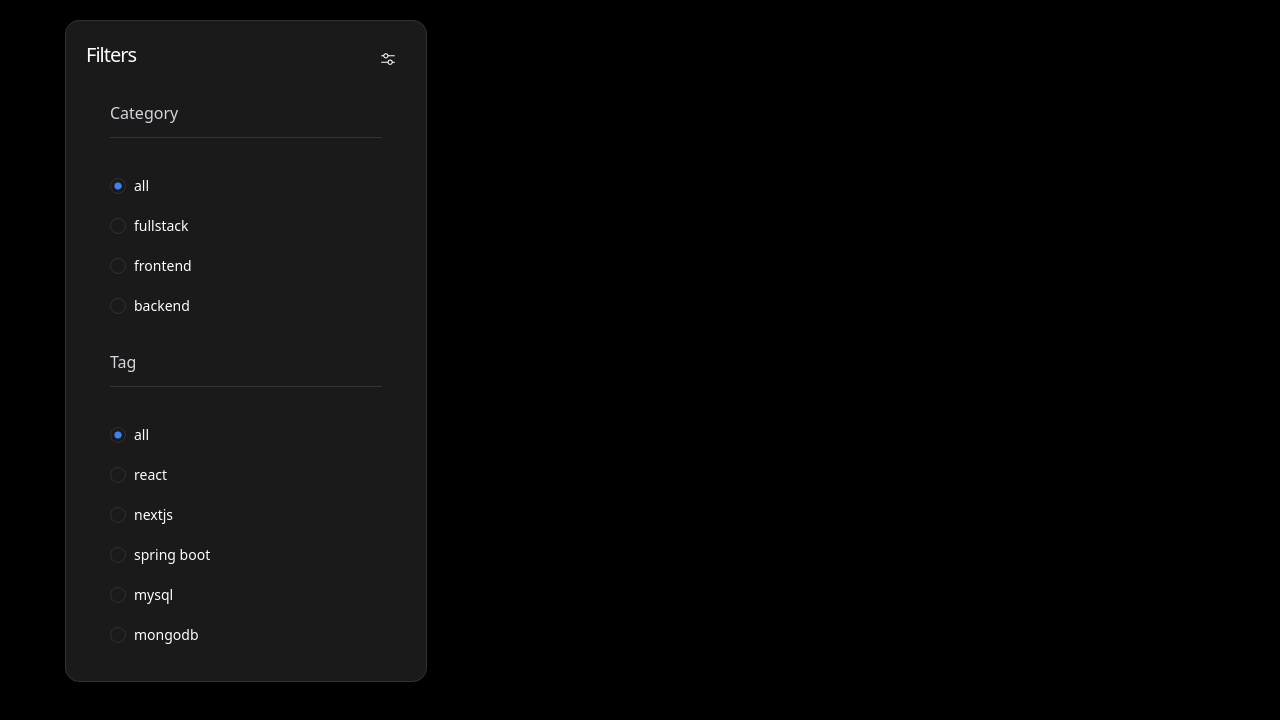
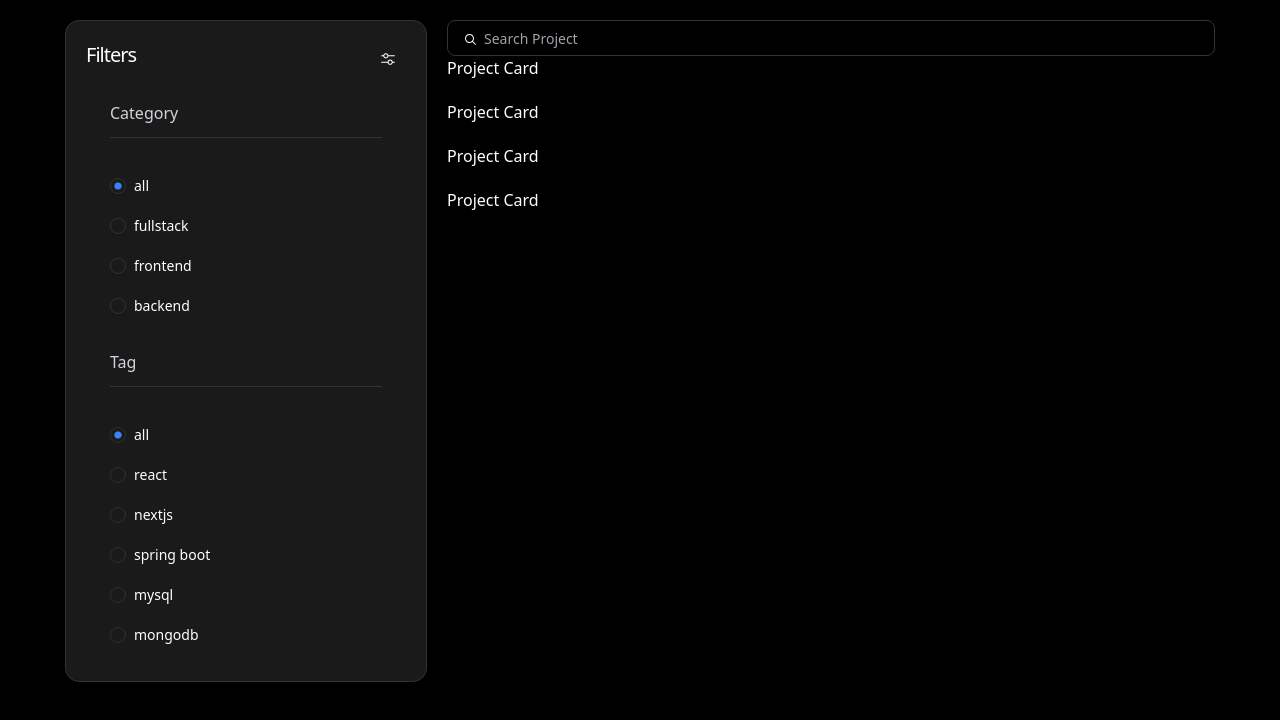
Before and after one commit to smaranbh7/Project-Management-System, a React (Vite) app in the folder Frontend/ProjectManagementSystem/: page / in a window 1280 px wide. Shown: the top 720 px of the page. Built offline with nearby package versions, Linux system fonts and the light colour scheme.

Commit message:
Frontend - Created search box

```diff
--- /dev/null
+++ b/Frontend/ProjectManagementSystem/src/components/ui/input.jsx
@@ -0,0 +1,24 @@
+import * as React from "react"
+
+import { cn } from "@/lib/utils"
+
+function Input({
+  className,
+  type,
+  ...props
+}) {
+  return (
+    <input
+      type={type}
+      data-slot="input"
+      className={cn(
+        "file:text-foreground placeholder:text-muted-foreground selection:bg-primary selection:text-primary-foreground dark:bg-input/30 border-input flex h-9 w-full min-w-0 rounded-md border bg-transparent px-3 py-1 text-base shadow-xs transition-[color,box-shadow] outline-none file:inline-flex file:h-7 file:border-0 file:bg-transparent file:text-sm file:font-medium disabled:pointer-events-none disabled:cursor-not-allowed disabled:opacity-50 md:text-sm",
+        "focus-visible:border-ring focus-visible:ring-ring/50 focus-visible:ring-[3px]",
+        "aria-invalid:ring-destructive/20 dark:aria-invalid:ring-destructive/40 aria-invalid:border-destructive",
+        className
+      )}
+      {...props} />
+  );
+}
+
+export { Input }
--- a/Frontend/ProjectManagementSystem/src/pages/ProjectList/ProjectList.jsx
+++ b/Frontend/ProjectManagementSystem/src/pages/ProjectList/ProjectList.jsx
@@ -1,9 +1,11 @@
 import { Card, CardContent } from "../../components/ui/card";
 import { Button } from "../../components/ui/button";
-import { MixerHorizontalIcon } from "@radix-ui/react-icons";
+import { MagnifyingGlassIcon, MixerHorizontalIcon } from "@radix-ui/react-icons";
 import { ScrollArea } from "../../components/ui/scroll-area";
 import { RadioGroup, RadioGroupItem } from "../../components/ui/radio-group";
 import { Label } from "../../components/ui/label";
+import { Input } from "../../components/ui/input"
+import { useState } from "react";
 
 const tags = [
   "all",
@@ -17,8 +19,12 @@
 ];
 
 function ProjectList() {
+  const [keyword, setKeyword] = useState("");
   const handleFilterChange = (section, value) => {
     console.log("value", value, section);
+  };
+  const handleSearchChange =(e)=>{
+    setKeyword(e.target.value)
   };
   return (
     <>
@@ -89,7 +95,23 @@
           </Card>
         </section>
 
-        <section className="projectListSection w-full lg:w-[48rem]"></section>
+        <section className="projectListSection w-full lg:w-[48rem]">
+            <div className="flex gap-2 items-centerpb-5 justify-between">
+                <div className="relative p-0 w-full">
+                    <Input
+                    onChange={handleSearchChange}
+                    placeholder= "Search Project"
+                    className="40% px-9"/>
+                    <MagnifyingGlassIcon className="absolute top-3 left-4"/>
+                </div>
+            </div>
+            <div className="space-y-5 min-h-[74vh]">
+                {
+                    keyword?[1,1,1].map((item)=><div key={item}>Project Card</div>):
+                    [1,1,1,1].map((item)=><div key={item}>Project Card</div>)
+                }
+            </div>
+        </section>
       </div>
     </>
   );
```
